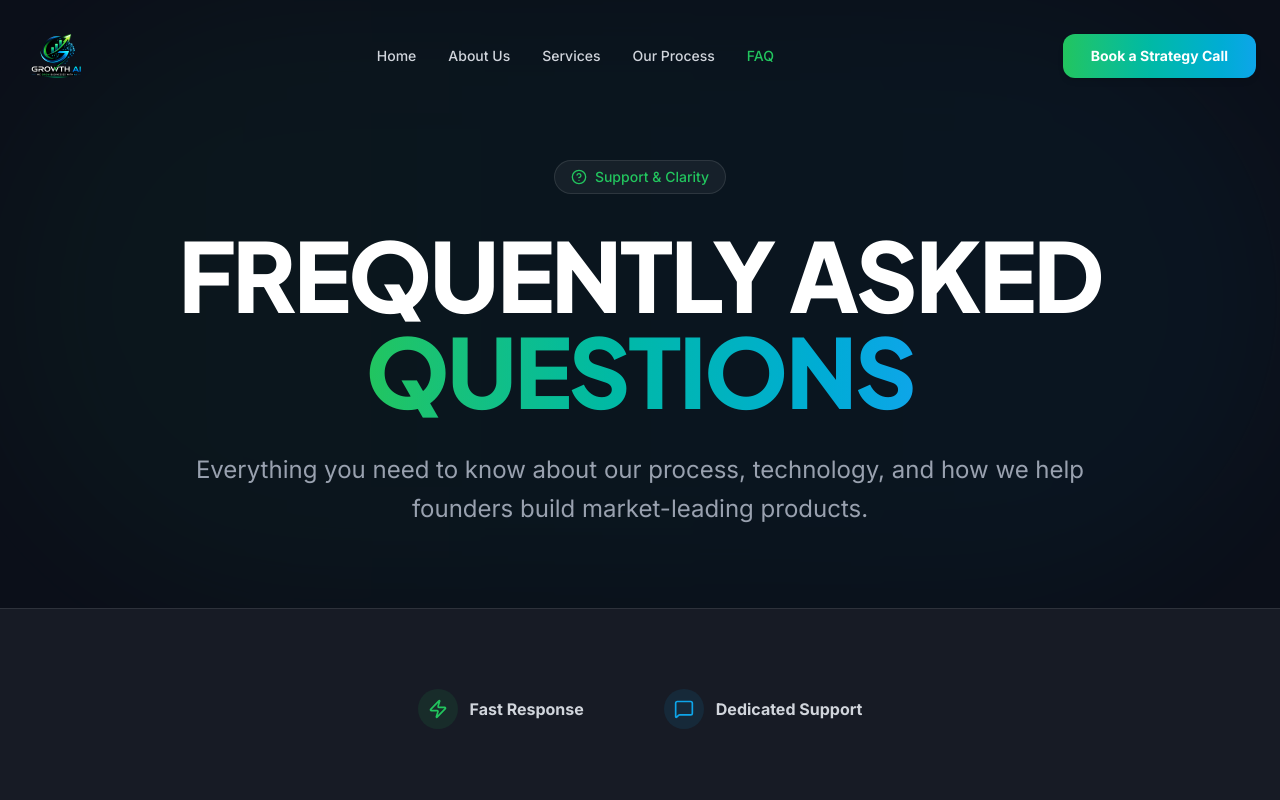
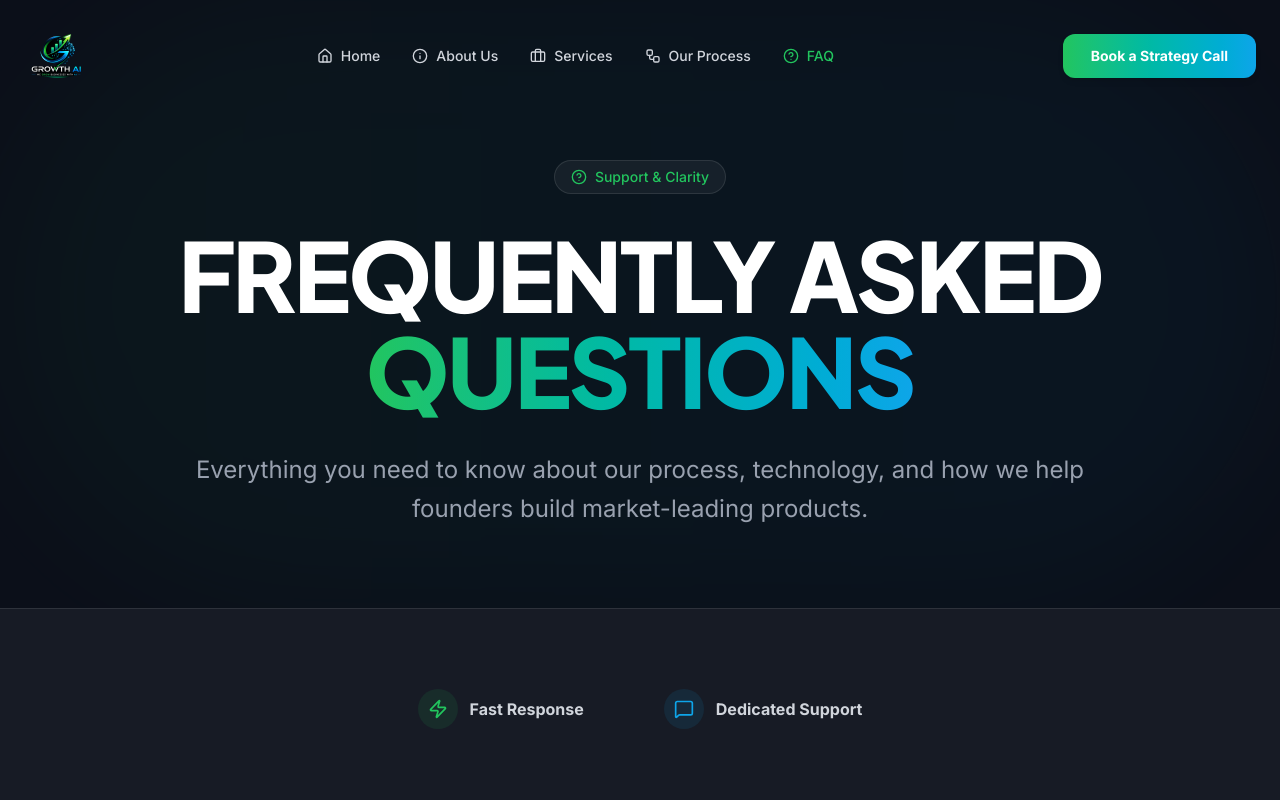
Before and after one commit to a2z-dev007/growthai, a Next.js app: page /faq in a window 1280 px wide. Shown: the top 800 px of the page. Built offline with nearby package versions, Linux system fonts and the light colour scheme.

Commit message:
Menu icon updated

```diff
--- a/components/Navbar.tsx
+++ b/components/Navbar.tsx
@@ -4,7 +4,7 @@ import { useState, useEffect } from 'react';
 import { motion, AnimatePresence } from 'framer-motion';
 import Link from 'next/link';
 import { usePathname } from 'next/navigation';
-import { Menu, X } from 'lucide-react';
+import { Menu, X, Home, Info, Briefcase, Workflow, HelpCircle } from 'lucide-react';
 
 export default function Navbar() {
   const [scrolled, setScrolled] = useState(false);
@@ -41,12 +41,11 @@ export default function Navbar() {
   };
 
   const navLinks = [
-    { name: 'Home', href: '/', onClick: (e: any) => { setIsOpen(false); if(pathname === '/') { e.preventDefault(); window.scrollTo({top: 0, behavior: 'smooth'}); } } },
-    { name: 'About Us', href: '/#about', hash: '#about' },
-    { name: 'Services', href: '/services' },
-    { name: 'Our Process', href: '/#framework', hash: '#framework' },
-    // { name: 'Projects', href: '/#projects', hash: '#projects' },
-    { name: 'FAQ', href: '/faq' },
+    { name: 'Home', icon: Home, href: '/', onClick: (e: any) => { setIsOpen(false); if(pathname === '/') { e.preventDefault(); window.scrollTo({top: 0, behavior: 'smooth'}); } } },
+    { name: 'About Us', icon: Info, href: '/#about', hash: '#about' },
+    { name: 'Services', icon: Briefcase, href: '/services' },
+    { name: 'Our Process', icon: Workflow, href: '/#framework', hash: '#framework' },
+    { name: 'FAQ', icon: HelpCircle, href: '/faq' },
   ];
 
   return (
@@ -71,10 +70,11 @@ export default function Navbar() {
                 key={link.name}
                 href={link.href}
                 onClick={link.onClick || (link.hash ? (e) => handleNavClick(e, link.hash!) : undefined)}
-                className={`text-sm font-medium transition-colors ${
+                className={`text-sm font-medium transition-colors flex items-center gap-2 ${
                   (link.href === '/' ? pathname === '/' : pathname.startsWith(link.href)) ? 'text-[#22C55E]' : 'text-gray-300 hover:text-white'
                 }`}
               >
+                <link.icon className="w-4 h-4" />
                 {link.name}
               </Link>
             ))}
@@ -137,10 +137,11 @@ export default function Navbar() {
                       if (link.onClick) link.onClick(e);
                       else if (link.hash) handleNavClick(e as any, link.hash);
                     }}
-                    className={`text-2xl font-bold transition-colors ${
+                    className={`text-2xl font-bold transition-colors flex items-center gap-4 ${
                       (link.href === '/' ? pathname === '/' : pathname.startsWith(link.href)) ? 'text-[#22C55E]' : 'text-gray-100'
                     }`}
                   >
+                    <link.icon className="w-6 h-6" />
                     {link.name}
                   </Link>
                 ))}
```
